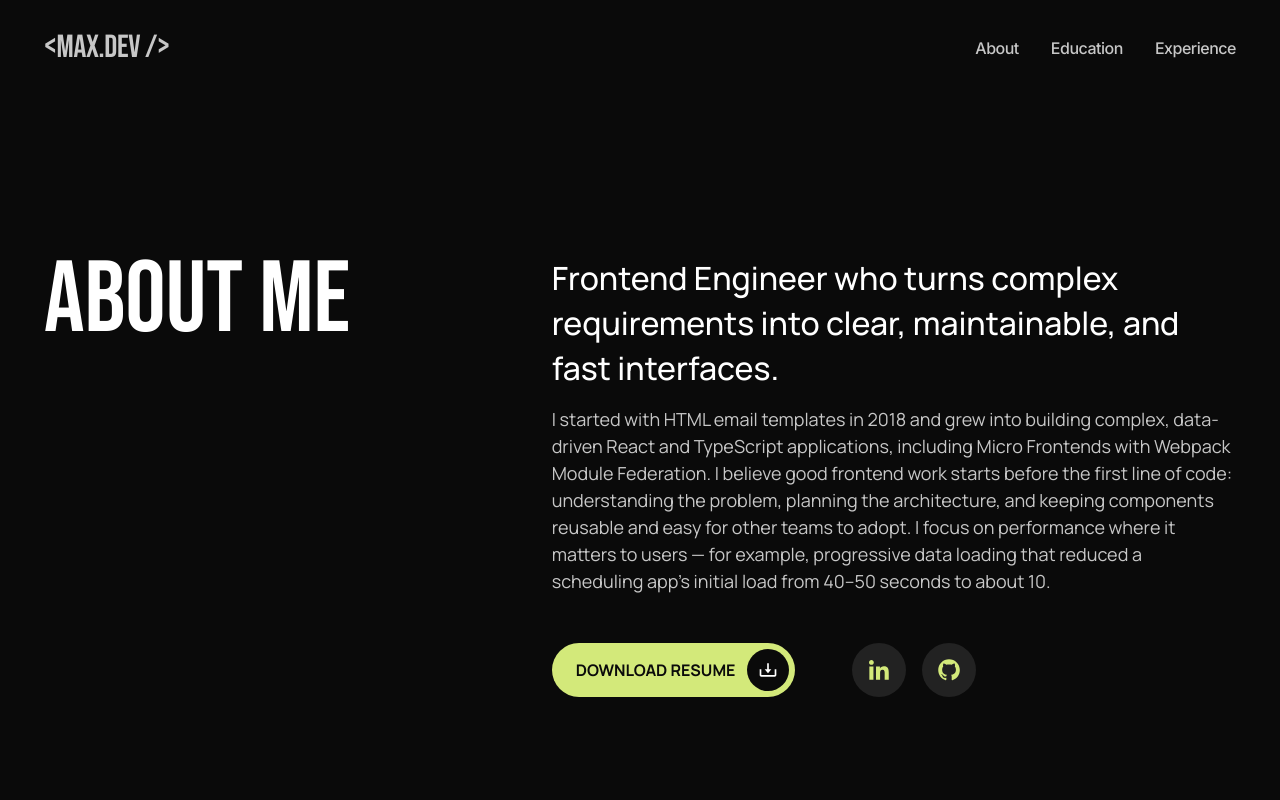
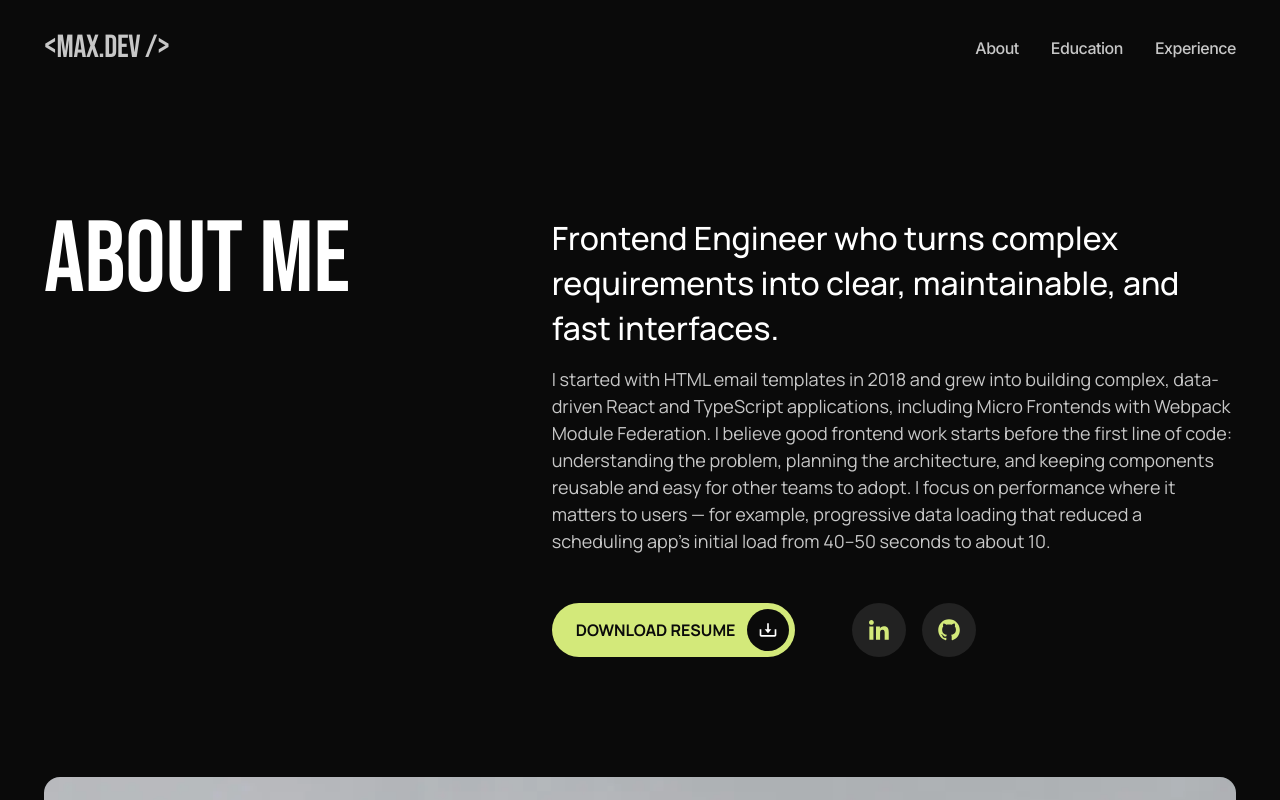
Before and after one commit to maximsukhetsky/digital-portfolio, a Next.js app: page /about in a window 1280 px wide. Shown: the top 800 px of the page. Built offline with nearby package versions, Linux system fonts and the light colour scheme; no server answers.

Commit message:
fix: reduce desktop top padding of the about page to 120px

```diff
--- a/src/components/pages/about/about-me/AboutMe.module.scss
+++ b/src/components/pages/about/about-me/AboutMe.module.scss
@@ -11,7 +11,7 @@
   }
 
   @include bp.from(desktop) {
-    padding-top: 160px;
+    padding-top: 120px;
     padding-bottom: 120px;
   }
 
```
